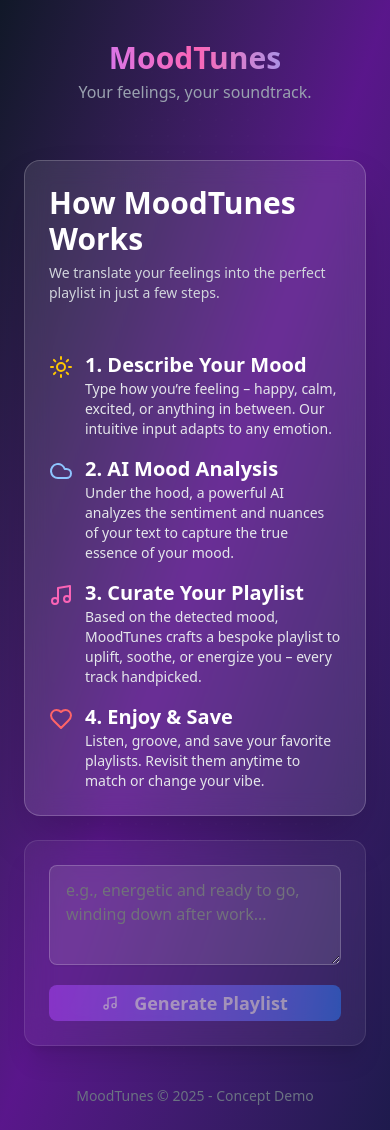
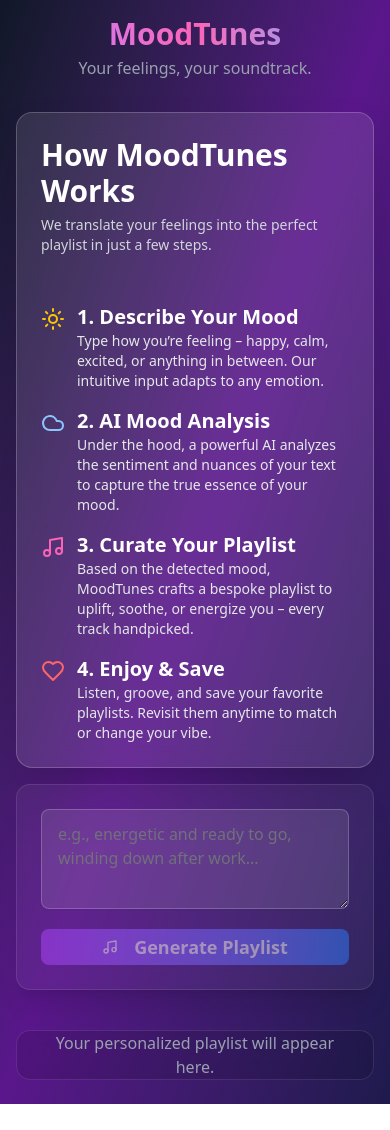
Before and after one commit to Dospalko/Moodscape, a React (Vite) app: page / in a window 390 px wide. After the commit the page ends 1104 px from the top, so only its background shows below. Built offline with nearby package versions, Linux system fonts and the light colour scheme.

Commit message:
feat: layout updated for whole appg

```diff
--- a/src/App.tsx
+++ b/src/App.tsx
@@ -1,31 +1,29 @@
-// src/App.tsx
 import React, { useState, useCallback, useEffect } from 'react';
-import { Layout } from './components/Layout'; // Upravený Layout
-import { Header } from './components/Header'; // Upravený Header
-import { ExplanationCard } from './components/ExplanationCard'; // Upravená ExplanationCard
-import { MoodForm } from './components/MoodForm'; // Upravený MoodForm
-import { Playlist } from './components/Playlist'; // Upravený Playlist
-import { AnimatePresence, motion } from 'framer-motion'; // Pre animácie pri miznutí
+import { Layout } from './components/Layout';
+import { Header } from './components/Header';
+import { ExplanationCard } from './components/ExplanationCard';
+import { MoodForm } from './components/MoodForm';
+import { Playlist } from './components/Playlist';
+import { AnimatePresence, motion } from 'framer-motion';
 
-// Definujeme Track interface (môže byť aj v zdieľanom súbore types.ts)
 interface Track {
   name: string;
   artist: string;
   artworkUrl: string;
 }
 
-// Dummy playlist - viac variácií
 const dummyPlaylist: Track[] = [
     { name: 'Echoes of Tranquility', artist: 'Etherea', artworkUrl: 'https://picsum.photos/seed/echo/150/150' },
     { name: 'Midnight Drive', artist: 'Synthwave Masters', artworkUrl: 'https://picsum.photos/seed/drive/150/150' },
     { name: 'Forest Awakening', artist: 'Nature\'s Resonance', artworkUrl: 'https://picsum.photos/seed/forest/150/150' },
     { name: 'City Lights Lullaby', artist: 'Urban Nocturnes', artworkUrl: 'https://picsum.photos/seed/city/150/150' },
     { name: 'Celestial Voyage', artist: 'Cosmic Drifters', artworkUrl: 'https://picsum.photos/seed/space/150/150' },
+    { name: 'Sunrise Groove', artist: 'Solar Beats', artworkUrl: 'https://picsum.photos/seed/sun/150/150' },
+    { name: 'Rainy Day Blues', artist: 'Azure Moods', artworkUrl: 'https://picsum.photos/seed/rain/150/150' },
 ];
 
-// --- Stub Mood Analysis Function ---
 async function analyzeMoodFromText({ text }: { text: string }): Promise<{ mood: string }> {
-    await new Promise(resolve => setTimeout(resolve, 1500)); // Simulácia
+    await new Promise(resolve => setTimeout(resolve, 1500));
     const lowerText = text.toLowerCase();
     if (lowerText.includes('happy') || lowerText.includes('joyful') || lowerText.includes('excited')) return { mood: 'Happy / Energetic' };
     if (lowerText.includes('sad') || lowerText.includes('down') || lowerText.includes('gloomy')) return { mood: 'Sad / Reflective' };
@@ -35,97 +33,109 @@ async function analyzeMoodFromText({ text }: { text: string }): Promise<{ mood:
     return { mood: text.trim() ? 'Neutral / Focused' : 'Unknown' };
 }
 
-// --- Main App Component ---
 export default function App() {
     const [moodText, setMoodText] = useState<string>('');
     const [analyzedMood, setAnalyzedMood] = useState<string>('');
     const [playlist, setPlaylist] = useState<Track[]>([]);
     const [loading, setLoading] = useState<boolean>(false);
     const [error, setError] = useState<string>('');
+    const [showResults, setShowResults] = useState<boolean>(false);
+
 
     const handleAnalyzeMood = useCallback(async () => {
         setError('');
-        setPlaylist([]); // Vymažeme starý playlist hneď
-        setAnalyzedMood('');
+        setShowResults(true); // Show the result area immediately (for loading state)
+        setPlaylist([]); // Clear previous playlist visual immediately
+        setAnalyzedMood(''); // Clear previous mood visual immediately
         setLoading(true);
 
         try {
             const { mood } = await analyzeMoodFromText({ text: moodText });
             setAnalyzedMood(mood);
-            setPlaylist(dummyPlaylist); // V reálnej appke fetch podľa mood
+            // Simulate dynamic playlist based on mood length for variety
+            const playlistSize = mood.length % 5 + 3; // 3 to 7 tracks
+            setPlaylist(dummyPlaylist.slice(0, playlistSize));
         } catch (err) {
-            console.error('Chyba pri analyzovaní nálady:', err);
-            setError('Nepodarilo sa analyzovať náladu. Skúste to prosím znova.');
+            console.error('Analysis error:', err);
+            setError('Could not analyze mood. Please try again.');
+            setShowResults(false); // Hide result area on error
         } finally {
             setLoading(false);
         }
     }, [moodText]);
 
-    // Efekt na vyčistenie výsledkov, ak sa vymaže text
     useEffect(() => {
-        if (!moodText.trim() && !loading) { // Pridaná podmienka !loading
+        // Hide results if input is cleared and not loading
+        if (!moodText.trim() && !loading) {
+           setShowResults(false);
+            // Optionally small delay to allow animations
+             setTimeout(() => {
                setAnalyzedMood('');
                setPlaylist([]);
                setError('');
+             }, 300);
         }
     }, [moodText, loading]);
 
     return (
-        <Layout> {/* Použije upravený Layout pre pozadie a padding */}
-            <Header className="mb-10 sm:mb-16" /> {/* Pridaný väčší margin */}
+        <Layout>
+            <Header />
 
-             {/* Hlavný obsah s kontrolovanou šírkou */}
-            <main className="w-full flex flex-col items-center space-y-8 z-10">
+            {/* Main content takes remaining height and uses flex */}
+            <main className="flex-grow flex flex-col lg:flex-row gap-6 sm:gap-8 p-4 sm:p-6 pb-6 sm:pb-10 w-full max-w-[1600px] mx-auto min-h-0 z-10"> {/* Added min-h-0 */}
 
-                {/* Karta s vysvetlením - vždy viditeľná */}
-                <ExplanationCard className="mb-6" />
-
-                {/* Formulár pre náladu */}
+                 {/* Left Column (Input Area) */}
+                <div className="flex flex-col gap-4 sm:gap-6 w-full lg:w-2/5 xl:w-1/3 flex-shrink-0">
+                     <ExplanationCard />
                      <MoodForm
                         mood={moodText}
                         onMoodChange={setMoodText}
                         onSubmit={handleAnalyzeMood}
                         loading={loading}
-                    error={error}
-                    className="w-full" // MoodForm si sám nastaví max-w-2xl
+                        error={error && !showResults ? error : ''} // Show form error only if results are hidden
                     />
+                     {/* Spacer to push footer down if content is short */}
+                    <div className="flex-grow lg:hidden"></div>
+                </div>
 
-                 {/* Sekcia výsledkov - Analyzovaná nálada (ak existuje) */}
+                 {/* Right Column (Output Area) */}
+                <div className="flex flex-col flex-grow min-w-0"> {/* Added min-w-0 */}
                     <AnimatePresence>
-                    {analyzedMood && !loading && (
+                         {showResults && (
                              <motion.div
-                            key="analyzedMood" // Kľúč pre AnimatePresence
-                            className="w-full max-w-2xl text-center px-4 py-5 bg-white/5 border border-white/10 backdrop-blur-lg shadow-lg rounded-xl"
-                            initial={{ opacity: 0, scale: 0.9 }}
-                            animate={{ opacity: 1, scale: 1 }}
-                            exit={{ opacity: 0, scale: 0.9 }}
-                            transition={{ duration: 0.4 }}
+                                className="flex flex-col flex-grow min-h-0" // Container for playlist, needs flex properties
+                                initial={{ opacity: 0 }}
+                                animate={{ opacity: 1 }}
+                                exit={{ opacity: 0 }}
+                                transition={{ duration: 0.5 }}
                             >
-                            <p className="text-sm uppercase text-gray-400 tracking-wider mb-1">Detected Vibe</p>
-                            <p className="text-2xl sm:text-3xl font-semibold text-transparent bg-clip-text bg-gradient-to-r from-purple-300 via-pink-300 to-blue-300">
-                                {analyzedMood}
-                            </p>
+                                <Playlist
+                                    isLoading={loading}
+                                    tracks={playlist}
+                                    analyzedMood={analyzedMood}
+                                />
                             </motion.div>
                         )}
                     </AnimatePresence>
-
-                 {/* Playlist (ak existuje) */}
-                 <AnimatePresence>
-                    {playlist.length > 0 && !loading && (
-                        <Playlist
-                            key="playlist" // Kľúč pre AnimatePresence
-                            tracks={playlist}
-                            analyzedMood={analyzedMood}
-                            className="w-full" // Playlist si sám nastaví max-w-2xl
-                        />
+                    {/* Placeholder if results are not shown */}
+                    {!showResults && !error && (
+                         <div className="flex-grow flex items-center justify-center text-center bg-black/10 border border-white/10 rounded-xl backdrop-blur-sm">
+                             <p className="text-gray-400 px-6">Your personalized playlist will appear here.</p>
+                         </div>
                      )}
-                </AnimatePresence>
+                     {/* Show general error here if results area hidden due to error */}
+                     {error && !showResults && (
+                          <div className="flex-grow flex items-center justify-center text-center bg-red-900/20 border border-red-500/30 rounded-xl backdrop-blur-sm">
+                             <p className="text-red-400 px-6">{error}</p>
+                         </div>
+                     )}
+                </div>
             </main>
 
-            {/* Pätička */}
-            <footer className="mt-auto pt-10 text-center text-gray-500 text-sm z-10">
-                MoodTunes © {new Date().getFullYear()} - Concept Demo
-            </footer>
+            {/* Footer is outside main, Layout handles positioning */}
+            {/* <footer className="py-3 text-center text-gray-500 text-xs z-10 flex-shrink-0">
+                 MoodTunes © {new Date().getFullYear()}
+            </footer> */}
         </Layout>
     );
 }
--- a/src/components/Layout.tsx
+++ b/src/components/Layout.tsx
@@ -1,27 +1,20 @@
-// src/components/Layout.tsx
 import React, { ReactNode } from 'react';
-import { cn } from '@/lib/utils'; // Uisti sa, že táto cesta je správna
+import { cn } from '@/lib/utils';
 
 export interface LayoutProps {
   children: ReactNode;
-  className?: string; // Pridané pre flexibilitu
+  className?: string;
 }
 
-/**
- * Layout komponenta - Teraz poskytuje full-screen wrapper s pozadím a paddingom.
- */
 export const Layout: React.FC<LayoutProps> = ({ children, className }) => {
   return (
-    // Aplikuje tmavé gradient pozadie, padding a základné flex nastavenia
     <div
       className={cn(
-        "relative flex flex-col items-center min-h-screen w-full bg-gradient-to-br from-gray-900 via-purple-900 to-indigo-950 text-gray-200 p-6 sm:p-10 overflow-x-hidden",
-        className // Umožňuje pridať ďalšie triedy z App.tsx
+        "relative flex flex-col min-h-screen w-full bg-gradient-to-br from-gray-900 via-purple-900 to-indigo-950 text-gray-200 overflow-hidden", // Added overflow-hidden
+        className
       )}
     >
-      {/* Voliteľný vzor na pozadí pre textúru */}
       <div className="absolute inset-0 opacity-5 bg-[radial-gradient(#fff,transparent_1px)] [background-size:16px_16px] [mask-image:radial-gradient(ellipse_50%_50%_at_50%_50%,#000_70%,transparent_100%)] pointer-events-none"></div>
-      {/* Obsah bude vložený sem */}
       {children}
     </div>
   );
```
Lines whose indentation alone changed are shown as unchanged.
